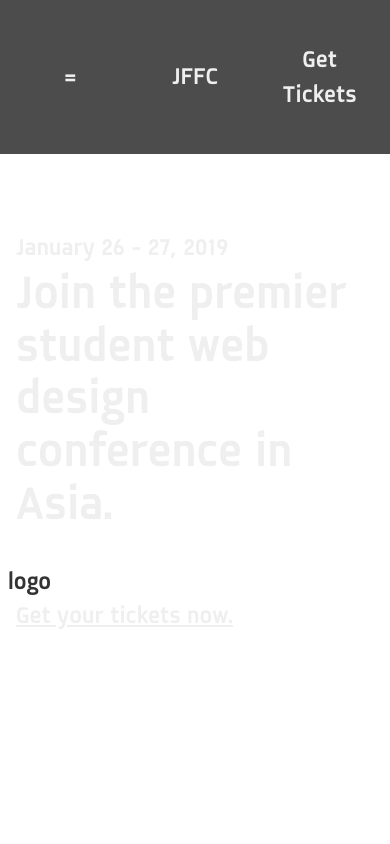
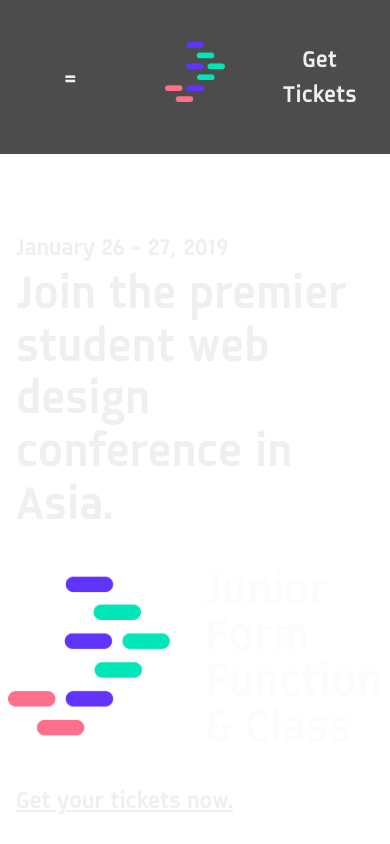
Before and after one commit to JFFC/jffc-2019, a Gatsby site: page / in a window 390 px wide. Built offline with nearby package versions, Linux system fonts and the light colour scheme; Gatsby itself is replaced by a stand-in of ours.

Commit message:
added logos

```diff
--- a/src/components/Header.js
+++ b/src/components/Header.js
@@ -4,6 +4,7 @@ import { Grid, Row, Col } from 'react-flexbox-grid';
 
 
 import '../css/header.css'
+import logo from '../images/jffc-logo-only@1x.png'
 
 const Header = ({ siteTitle }) => (
   <header id="mainHeaderContainer">
@@ -16,7 +17,7 @@ const Header = ({ siteTitle }) => (
                   <p>=</p>
                 </Col>
                 <Col xs>
-                  <p>JFFC</p>
+                  <img className="logo" src={logo} alt="JFFC2019"/>
                 </Col>
                 <Col xs>
                   <p>Get Tickets</p>
--- a/src/css/header.css
+++ b/src/css/header.css
@@ -56,4 +56,10 @@ li:hover {
         margin-bottom: 0px;
     }
 
+    .logo {
+        width: 60px;
+        height: 60px;
+        margin-bottom: 0px;
+    }
+
 }
--- a/src/pages/index.js
+++ b/src/pages/index.js
@@ -2,6 +2,8 @@ import React from 'react'
 import MainContainer from '../components/MainContainer';
 import { Grid, Row, Col } from 'react-flexbox-grid';
 
+
+import mainlogo from '../images/jffc-logo-main@2x.png';
 
 
 const IndexPage = () => (
@@ -23,7 +25,7 @@ const IndexPage = () => (
         </Col>
         <Col xs={12} md={5}>
           <Row center="md" bottom="md">
-          <p>logo</p>
+            <img className="mainlogo" src={mainlogo} />
           </Row>
         </Col>
         <Col xs={12} md={12}>
--- a/src/pages/speakers.js
+++ b/src/pages/speakers.js
@@ -6,7 +6,7 @@ import AlternateContainer from '../components/AlternateContainer';
 const SpeakersPage = () => (
   <AlternateContainer>
     <h1>Speakers</h1>
-    <p>Welcome to page 2</p>
+
   </AlternateContainer>
 )
 
```
Also changed, not shown: src/images/jffc-logo-main@1x.png (added), src/images/jffc-logo-main@2x.png (added), src/images/jffc-logo-only@1x.png (added), src/images/jffc-logo-only@5x.png (added).
